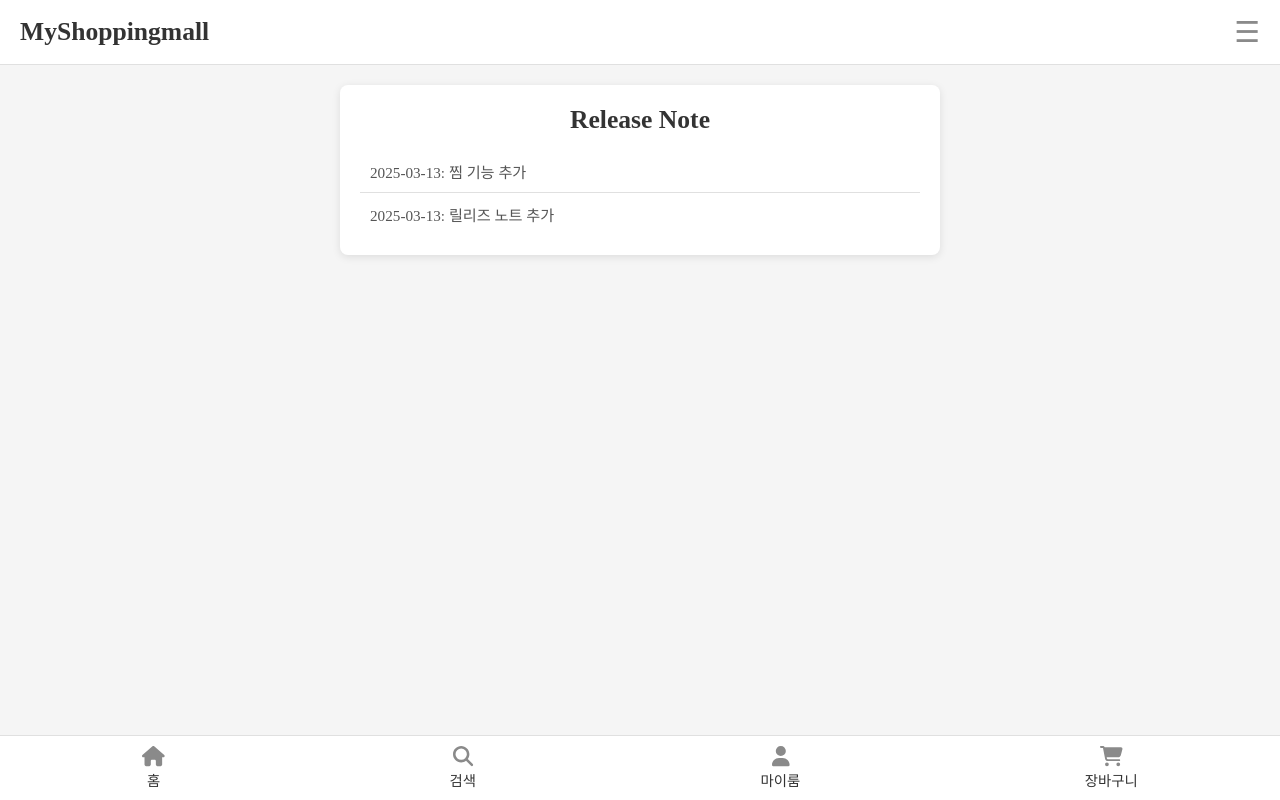
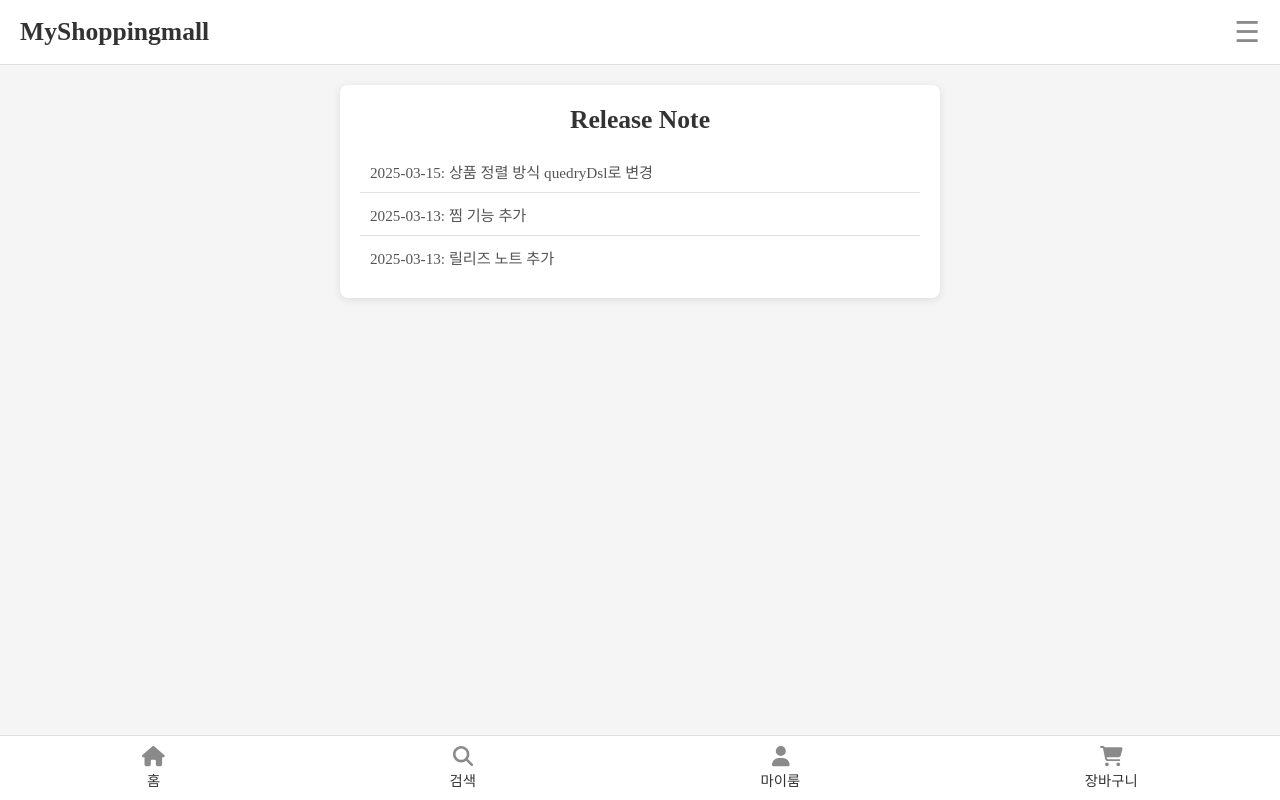
Before and after one commit to youseonghyeon/shopping-vue, a Vue app: page /release-note in a window 1280 px wide. Shown: the top 800 px of the page. Built offline with nearby package versions, Linux system fonts and the light colour scheme; no server answers; what vue-cookies would draw is missing.

Commit message:
feat: 릴리즈 노트에 상품 정렬 방식 변경 내용 추가

```diff
--- a/src/views/ReleaseNote.vue
+++ b/src/views/ReleaseNote.vue
@@ -28,6 +28,7 @@ export default {
       notes: [
         "2025-03-13: 릴리즈 노트 추가",
         "2025-03-13: 찜 기능 추가",
+        "2025-03-15: 상품 정렬 방식 quedryDsl로 변경",
       ]
     }
   },
```
